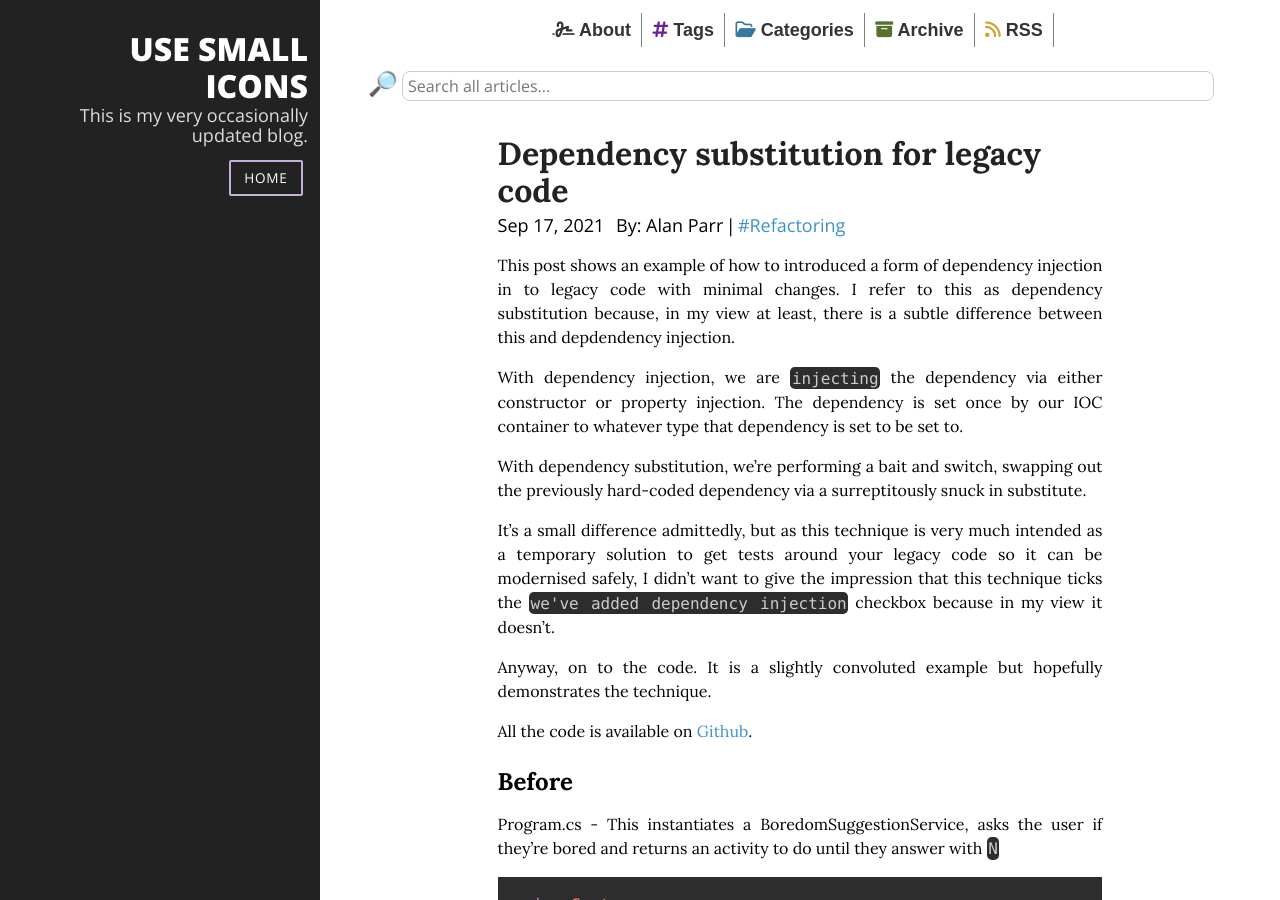
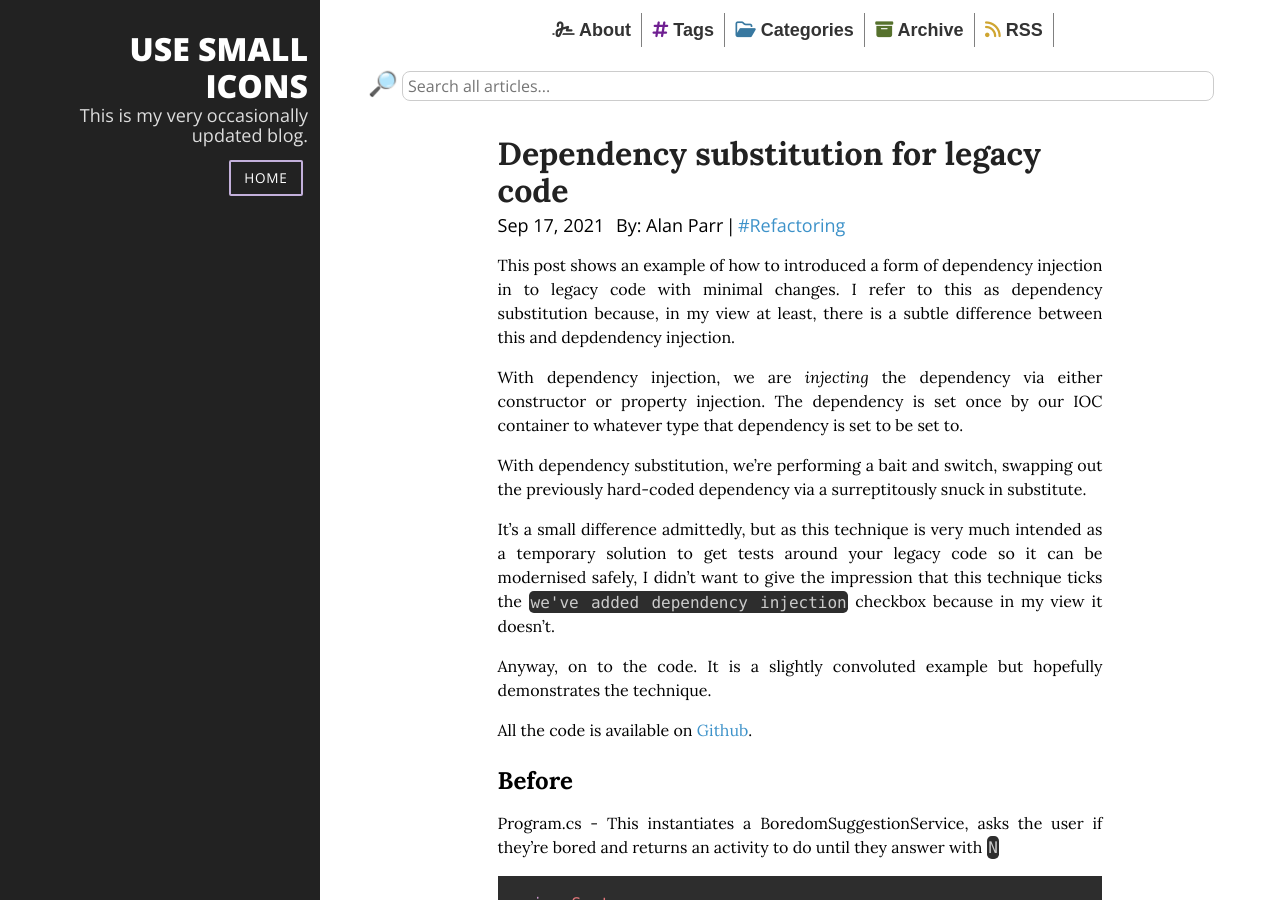
Before and after one commit to AlanParr/AlanParr.github.io, a Jekyll site: the page built from _posts/2021-09-17-dependency-substitution-for-legacy-code.md, in a window 1280 px wide and 900 px high. Built offline with Jekyll 4.4.1, drawn with Linux system fonts in a browser that asks for light colours; nearby versions of some CDN libraries; comment, search, counter and statistics services are not loaded.

Commit message:
Formatting

```diff
--- a/_posts/2021-09-17-dependency-substitution-for-legacy-code.md
+++ b/_posts/2021-09-17-dependency-substitution-for-legacy-code.md
@@ -10,7 +10,7 @@ category: Refactoring
 This post shows an example of how to introduced a form of dependency injection in to legacy code with minimal changes.
 I refer to this as dependency substitution because, in my view at least, there is a subtle difference between this and depdendency injection.
 
-With dependency injection, we are `injecting` the dependency via either constructor or property injection. The dependency is set once by our IOC container to whatever type that dependency is set to be set to.
+With dependency injection, we are *injecting* the dependency via either constructor or property injection. The dependency is set once by our IOC container to whatever type that dependency is set to be set to.
 
 With dependency substitution, we're performing a bait and switch, swapping out the previously hard-coded dependency via a surreptitously snuck in substitute.
 
```
